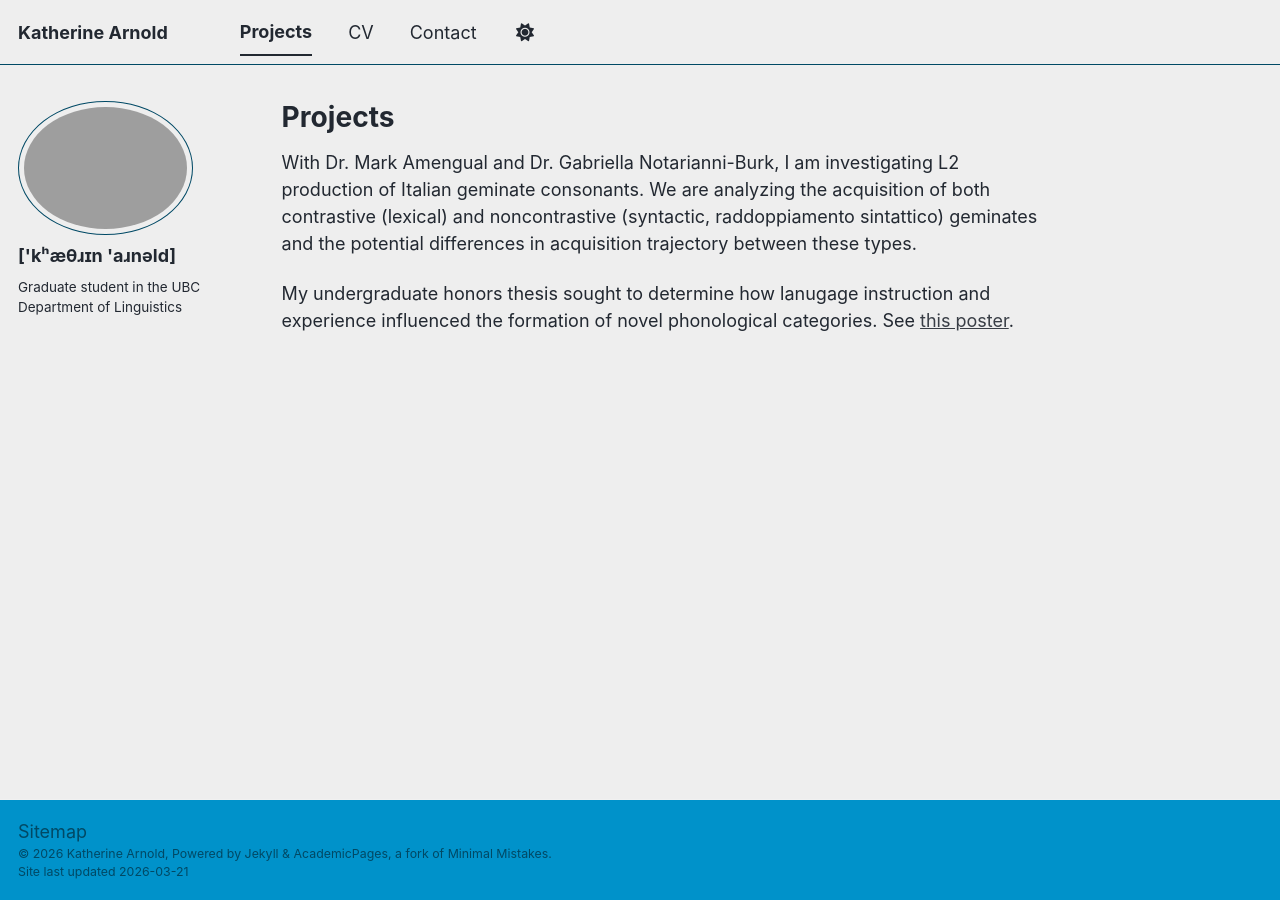
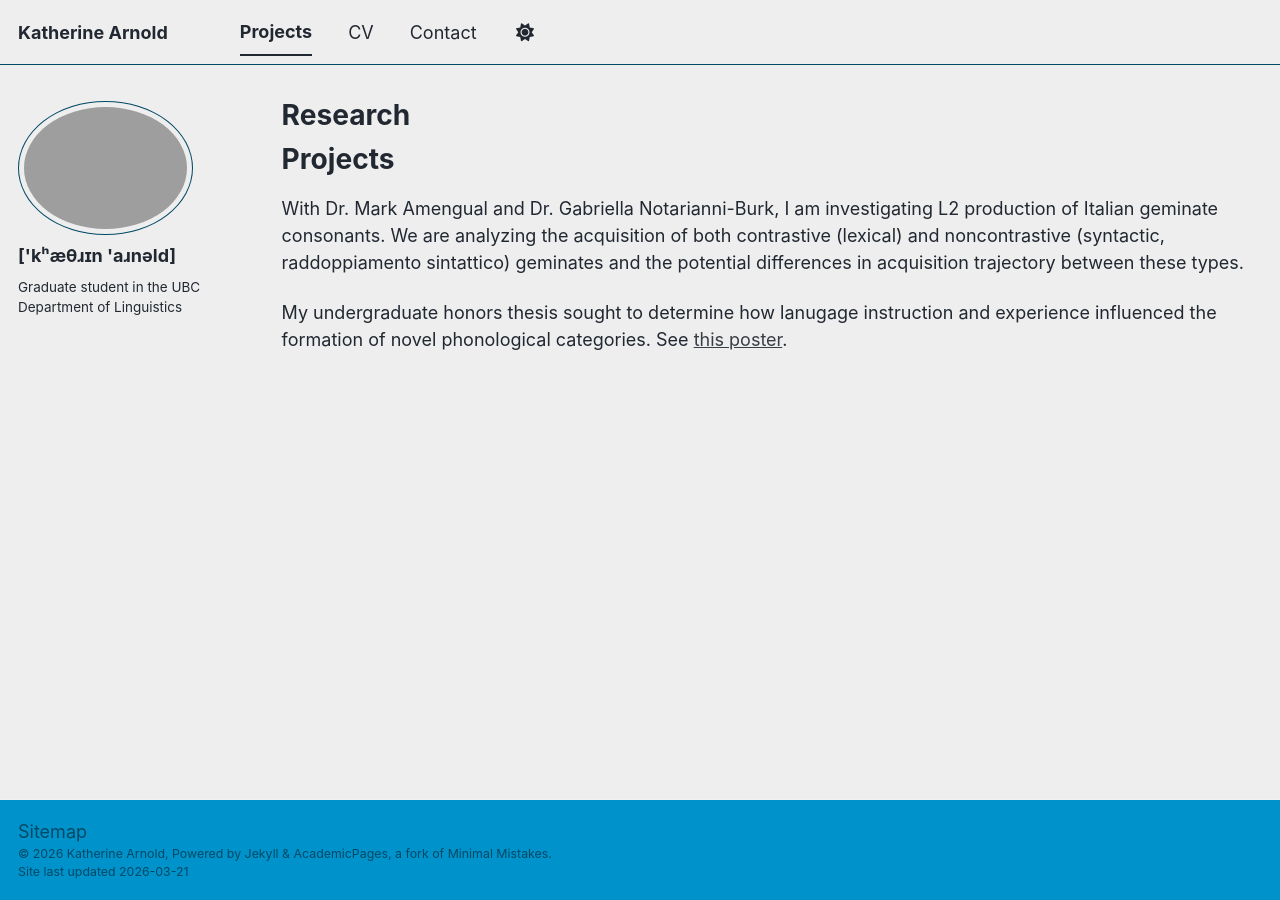
Before and after one commit to katherinearnold/katherinearnold.github.io, a Jekyll site: the page built from _pages/projects.md, in a window 1280 px wide. Built offline with Jekyll 4.4.1, drawn with Linux system fonts in a browser that asks for light colours; our own code applies the rules of GitHub Pages for plain Markdown files; a script bundle is joined from its source files by our own code; library files that are not in the unit come from our copies.

Commit message:
Add layout and title to projects page
Added front matter to projects page for layout and metadata.

```diff
--- a/_pages/projects.md
+++ b/_pages/projects.md
@@ -1,3 +1,10 @@
+---
+layout: archive
+title: "Research"
+permalink: /projects/
+author_profile: true
+---
+
 <h1>Projects</h1>
 With Dr. Mark Amengual and Dr. Gabriella Notarianni-Burk, I am investigating L2 production of Italian geminate consonants. We are analyzing the acquisition of both contrastive (lexical) and noncontrastive (syntactic, raddoppiamento sintattico) geminates and the potential differences in acquisition trajectory between these types.
 
```
